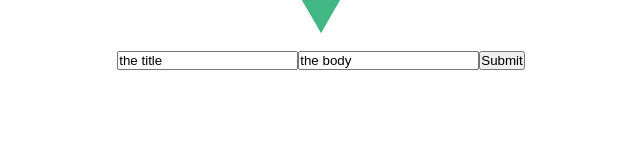
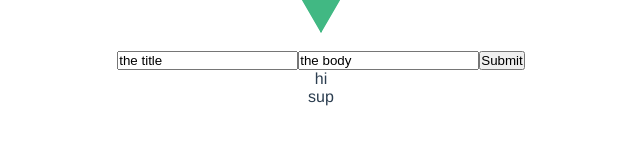
Before and after one commit to Nathan-Froeh/vue-idea-box, a Vue app: page / in a window 1280 px wide. Shown: the part 213-358 px from the top of the page, without its empty margins (319-959 px from the left). Built offline with nearby package versions, Linux system fonts and the light colour scheme.

Commit message:
Display ideas

```diff
--- a/src/App.vue
+++ b/src/App.vue
@@ -2,7 +2,7 @@
   <div id="app">
     <img alt="Vue logo" src="./assets/logo.png">
     <NewIdea v-on:add-idea='addIdea'/>
-    <IdeaContainer ideas='ideas'/>
+    <IdeaContainer v-bind:ideas='ideas'/>
   </div>
 </template>
 
@@ -18,7 +18,7 @@ export default {
   },
   data() {
     return {
-      ideas: []
+      ideas: [{title: 'hi', body: 'sup', id: 1}]
     }
   },
   methods: {
--- a/src/components/IdeaContainer.vue
+++ b/src/components/IdeaContainer.vue
@@ -1,5 +1,11 @@
 <template>
   <main>
+    <ul>
+      <li v-for="{title, body, id} in ideas" v-bind:key="id">
+        <p>{{title}}</p>
+        <p>{{body}}</p>
+      </li>
+    </ul>
 
   </main>
 </template>
@@ -7,7 +13,7 @@
 <script>
 export default {
   name: 'IdeaContainer',
-  props: ['ideas']
+  props: ["ideas"]
 }
 </script>
 
```
